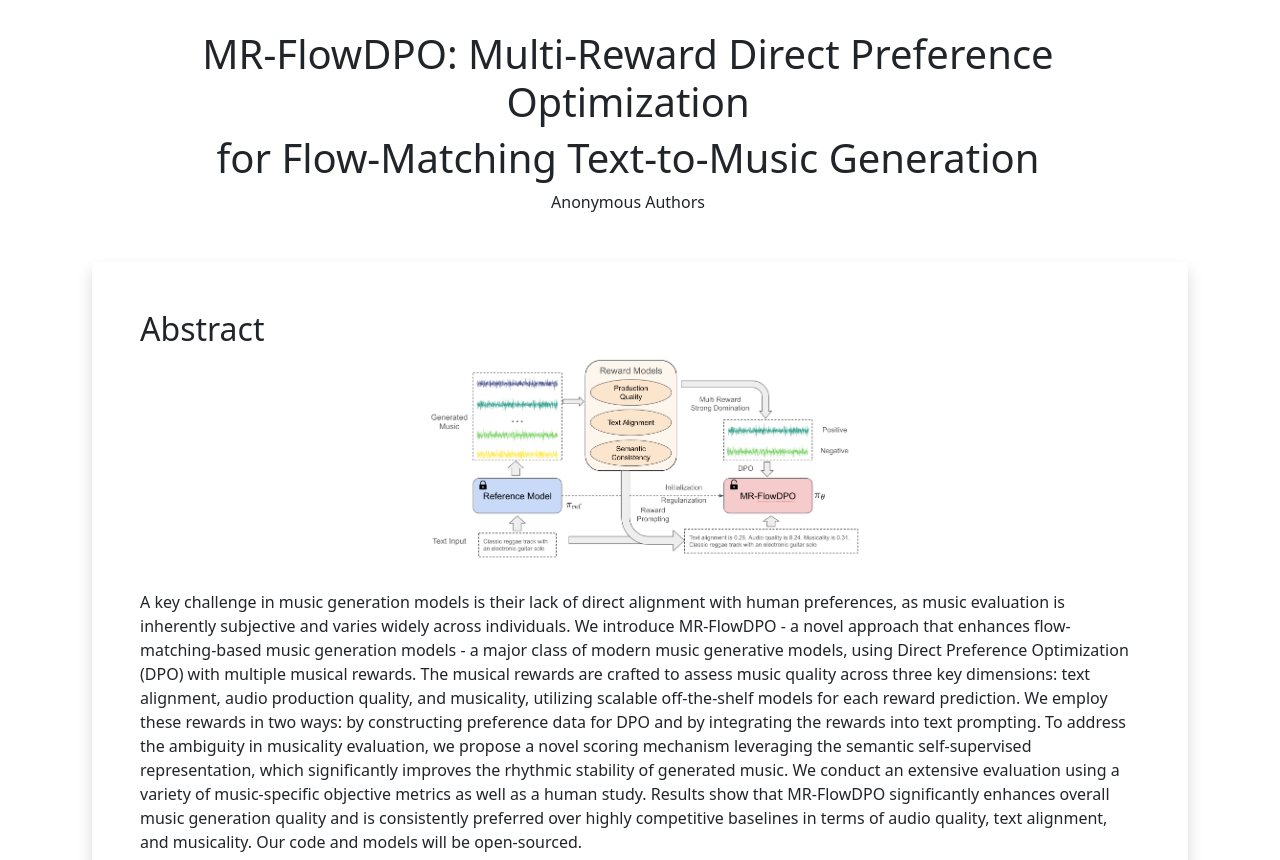
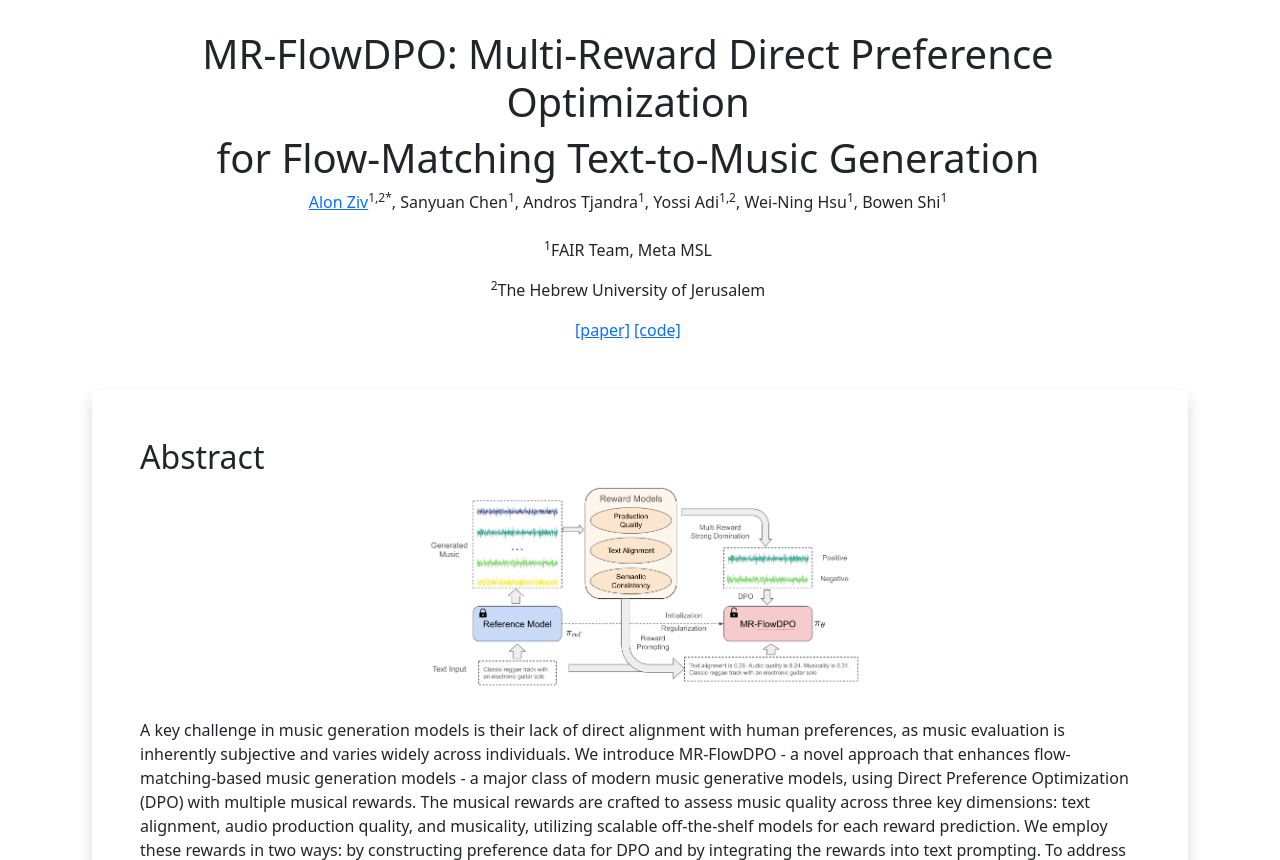
Before and after one commit to lonzi/mr_flowdpo_demopage, a plain HTML site: page index.html in a window 1280 px wide. Shown: the top 860 px of the page. Drawn offline with Linux system fonts and the light colour scheme.

Commit message:
Update index.html

```diff
--- a/index.html
+++ b/index.html
@@ -97,7 +97,20 @@
             <h1>MR-FlowDPO: Multi-Reward Direct Preference Optimization</h1>
             <h1>for Flow-Matching Text-to-Music Generation</h1>
             <div class="authors">
-                Anonymous Authors
+                <a href="https://www.cs.huji.ac.il/~alonzi">Alon Ziv</a><sup>1,2*</sup>,
+                Sanyuan Chen<sup>1</sup>,
+                Andros Tjandra<sup>1</sup>,
+                Yossi Adi<sup>1,2</sup>,
+                Wei-Ning Hsu<sup>1</sup>,
+                Bowen Shi<sup>1</sup>
+            </div>
+            <br>
+            <br>
+            <p><sup>1</sup>FAIR Team, Meta MSL</p>
+            <p><sup>2</sup>The Hebrew University of Jerusalem</p>
+            <div class="assets">
+              <a href="https://arxiv.org/abs/TODO" target="_blank">[paper]</a>
+              <a href="https://github.com/lonzi/mrflow_dpo" target="_blank">[code]</a>
             </div>
             <br>
         </div>
```
